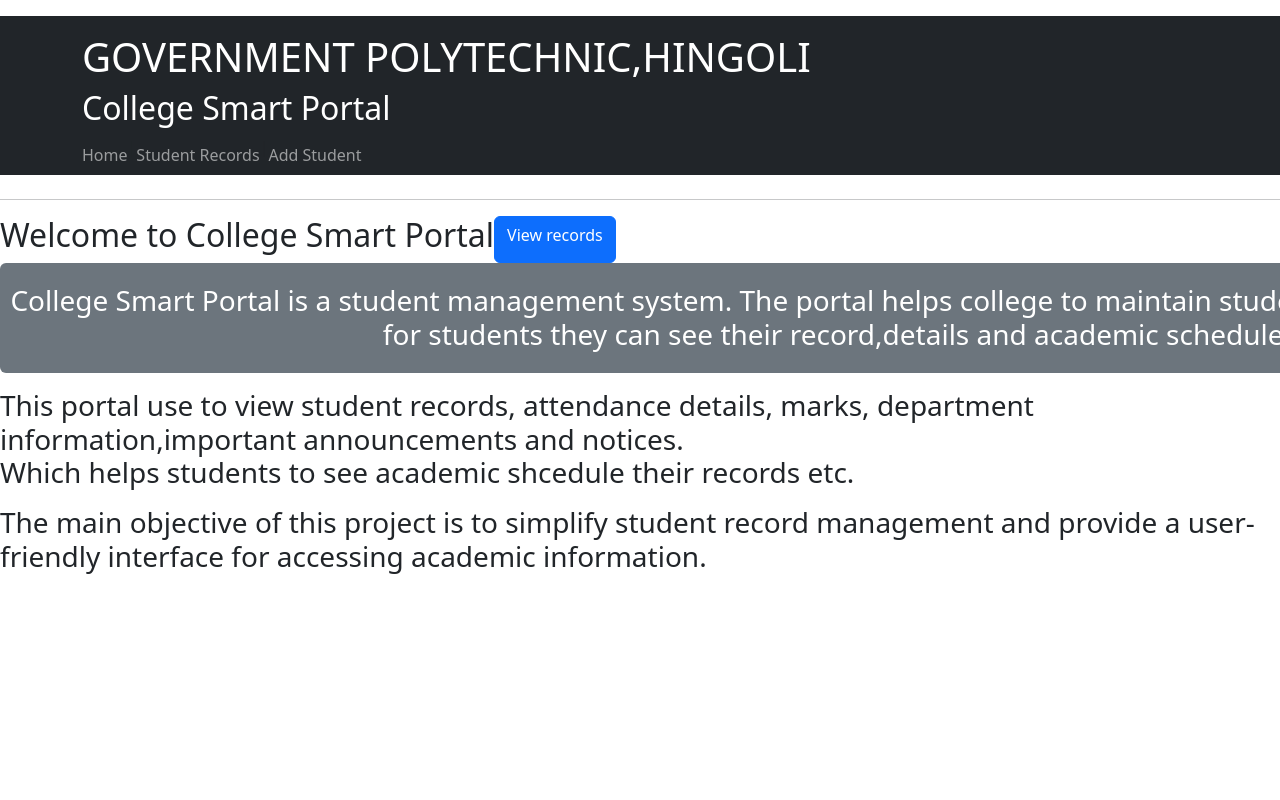
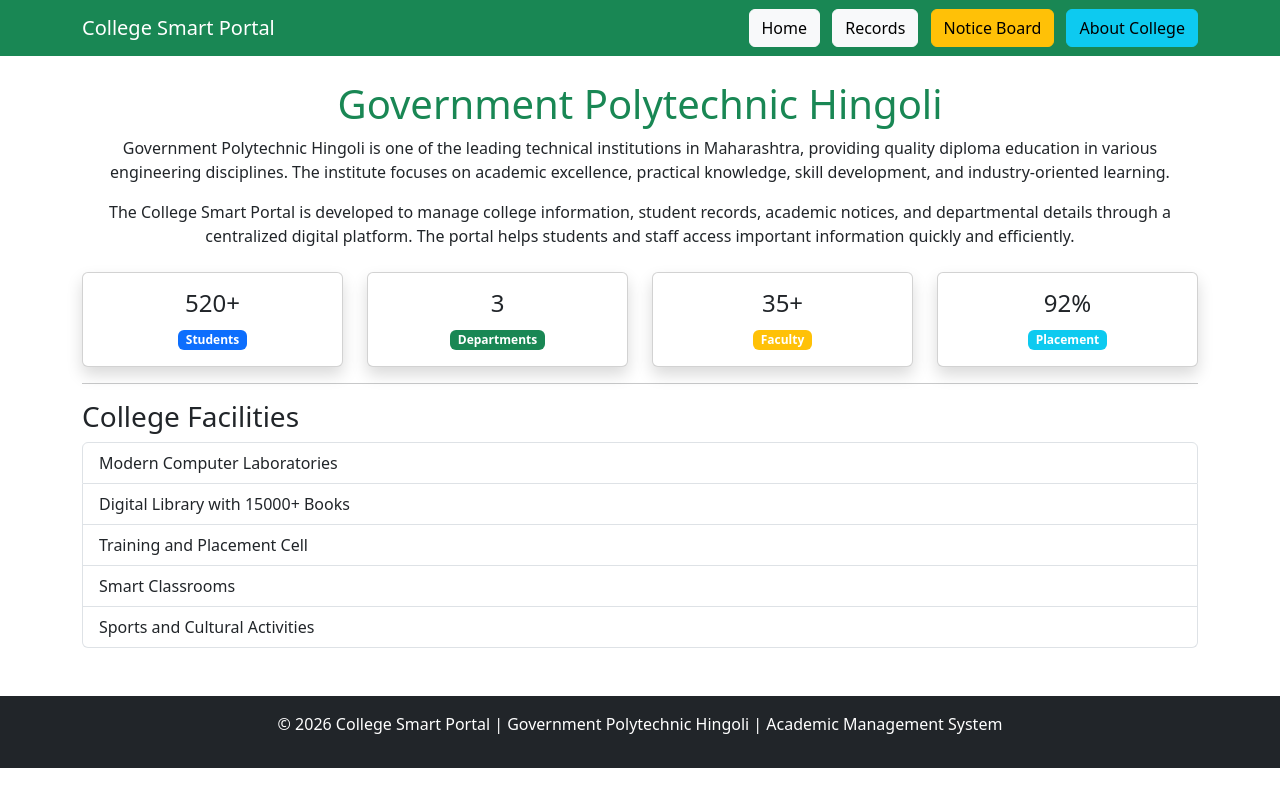
Before and after one commit to p-19697/Python, a Flask app: page / in a window 1280 px wide; the page is wider, and only the part inside the window is pictured. Run offline with Flask 3, Linux system fonts and the light colour scheme.

Commit message:
Day 7: Bootstrap navbar cards badges

```diff
--- a/app.py
+++ b/app.py
@@ -2,14 +2,44 @@ from flask import Flask, render_template
 
 app = Flask(__name__)
 
+college = {
+    "name": "Government Polytechnic Hingoli",
+    "location": "Hingoli, Maharashtra",
+    "established": 1985,
+    "affiliation": "MSBTE",
+    "departments": "Computer Engineering, Electronics Engineering, Mechanical Engineering",
+    "courses": "CO, EJ, ME",
+    "library_books": "15000+",
+    "computer_labs": 4,
+    "status": "Active"
+}
+
 students = [
-    {   "id": 1, "name": "Pranjali Gursude", "department": "Computer Engineering","attendance": "92%", "marks": 88 },
-    {  "id": 2, "name": "Aarti More", "department": "Mechanical Engineering", "attendance": "85%", "marks": 80 },
-    {  "id": 3,  "name": "Dhanashree Pole", "department": "Electronics Engineering","attendance": "90%", "marks": 91},
-    {"id": 4,"name": "Poonam Kurhe","department": "Computer Engineering","attendance": "98%","marks": 99 },
-    {"id": 5,"name": "Gauri Deshmukh","department": "Electronics Engineering","attendance": "90%","marks": 95},
-    {"id": 6,"name": "kaveri Wankhede","department": "Mechanical Engineering","attendance": "99%","marks": 99},
-    {"id": 7,"name": "Vaibhavi patil","department": "Computer Engineering","attendance": "90%","marks": 91}
+    {"id": "CO101","name": "Pranjali Gursude","department": "Computer Engineering","year": "Second Year","attendance": "92%","cgpa": "8.7" },
+    { "id": "EJ102", "name": "Sneha Shinde", "department": "Electronics Engineering", "year": "Third Year", "attendance": "89%", "cgpa": "8.4" },
+    {"id": "ME103","name": "Priya Patil","department": "Mechanical Engineering","year": "First Year","attendance": "95%","cgpa": "8.9" },
+    {"id": "CO103","name": "Aarti More","department": "Computer Engineering","year": "Second Year","attendance": "92%","cgpa": "8.7" },
+    {"id": "EJ106","name": "Poonam Kurhe","department": "Electronics Engineering","year": "Third Year","attendance": "95%","cgpa": "8.8" },
+    {"id": "ME110","name": "kaveri Wankhede","department": "Mecanical Engineering","year": "Second Year","attendance": "98%","cgpa": "8.6" },
+    {"id": "CO112","name": "Dhanashree Pole","department": "Computer Engineering","year": "Third Year","attendance": "93%","cgpa": "8.3" },
+    {"id": "EJ113","name": "Gaytri Hippale","department": "Electronics Engineering","year": "Second Year","attendance": "97%","cgpa": "8.4" },
+    {"id": "CO111","name": "Mohini Ghuge","department": "Computer Engineering","year": "Third Year","attendance": "96%","cgpa": "8.1" },
+    {"id": "ME234","name": "Vaishnavi Deshmukh","department": "Mechanical Engineering","year": "Second Year","attendance": "90%","cgpa": "8.6" },
+    {"id": "EJ542","name": "Tanuja Pattewar","department": "Electronics Engineering","year": "Third Year","attendance": "95%","cgpa": "8.8" },
+    {"id": "ME513","name": "Siddhi Patil","department": "Mechamical Engineering","year": "Second Year","attendance": "99%","cgpa": "8.4" },
+    {"id": "CO258","name": "Srushti kadam","department": "Computer Engineering","year": "Third Year","attendance": "98%","cgpa": "8.5" },
+    {"id": "EJ546","name": "Yogita Dalvi","department": "Electronic Engineering","year": "Second Year","attendance": "92%","cgpa": "8.6" },
+
+
+]
+
+notices = [
+    "Semester Examination starts from 15 June 2026",
+    "Scholarship Form Submission Last Date: 20 June 2026",
+    "Campus Placement Drive on 25 June 2026",
+    "Industrial Visit Registration Open",
+    "Library Membership Renewal Notice",
+    "Project Exhibition on 30 June 2026"
 ]
 
 @app.route("/")
@@ -18,22 +48,24 @@ def home():
 
 @app.route("/records")
 def records():
-    return render_template("records.html", students=students)
+    return render_template(
+        "records.html",
+        college=college,
+        students=students
+    )
 
-@app.route("/add")
-def add():
-    return render_template("add.html")
+@app.route("/notice")
+def notice():
+    return render_template(
+        "notice.html",
+        notices=notices
+    )
 
-@app.route("/record/<int:id>")
-def record(id):
-    student = None
-
-    for s in students:
-        if s["id"] == id:
-            student = s
-            break
-
-    return render_template("record_detail.html", student=student)
-
+@app.route("/about")
+def about():
+    return render_template(
+        "about.html",
+        college=college
+    )
 if __name__ == "__main__":
     app.run(debug=True)
--- a/templates/base.html
+++ b/templates/base.html
@@ -1,35 +1,42 @@
 <!DOCTYPE html>
 <html>
 <head>
-    <title>{% block title %}{% endblock %}</title>
+    <title>College Smart Portal</title>
 
-    <!--Bootstrap CSS-->
-    <link href="https://cdn.jsdelivr.net/npm/bootstrap@5.3.0/dist/css/bootstrap.min.css"
-    rel="stylesheet">
+    <link href="https://cdn.jsdelivr.net/npm/bootstrap@5.3.3/dist/css/bootstrap.min.css" rel="stylesheet">
 </head>
 
 <body>
-    <nav class=" navbar-expand-lg navbar-dark bg-dark">
-        <div class="container">
 
-<hr>
-<a class="navbar-brand" href="{{url_for('home')}}"><h1>GOVERNMENT POLYTECHNIC,HINGOLI</h1>
-<h2>College Smart Portal</h2></a>
-<div class = "navbar-nav ms-auto">
-<a class="nav-link" href="{{ url_for('home') }}">Home</a> |
-<a class="nav-link" href="{{ url_for('records') }}">Student Records</a> |
-<a class="nav-link" href="{{ url_for('add') }}">Add Student</a>
+<nav class="navbar navbar-expand-lg navbar-dark bg-success">
+<div class="container">
+
+<a class="navbar-brand" href="/">
+College Smart Portal
+</a>
+
+<div>
+<a class="btn btn-light me-2" href="/">Home</a>
+<a class="btn btn-light me-2" href="/records">Records</a>
+<a class="btn btn-warning me-2" href="/notice">Notice Board</a>
+<a class="btn btn-info" href="/about">About College</a>
 </div>
+
 </div>
 </nav>
 
 <div class="container mt-4">
-
-</div>
-<hr>
-
 {% block content %}
 {% endblock %}
+</div>
+
+<footer class="bg-dark text-white text-center p-3 mt-5">
+<p>
+© 2026 College Smart Portal |
+Government Polytechnic Hingoli |
+Academic Management System
+</p>
+</footer>
 
 </body>
 </html>
--- a/templates/home.html
+++ b/templates/home.html
@@ -1,36 +1,80 @@
 {% extends 'base.html' %}
 
-{% block title %}
-Home Page
-{% endblock %}
+{% block content %}
 
-{% block content %}
-<div class=d-flex justify-content-between align-items-center mb-r>
+<div class="text-center">
 
-<h2>Welcome to College Smart Portal</h2>
-<a href="{{url_for('records')}}" class="btn btn-primary">View records</a>
+<h1 class="text-success">
+Government Polytechnic Hingoli
+</h1>
 
+<p>
+Government Polytechnic Hingoli is one of the leading technical
+institutions in Maharashtra, providing quality diploma education
+in various engineering disciplines. The institute focuses on
+academic excellence, practical knowledge, skill development,
+and industry-oriented learning.
+</p>
+
+<p>
+The College Smart Portal is developed to manage college information,
+student records, academic notices, and departmental details through
+a centralized digital platform. The portal helps students and staff
+access important information quickly and efficiently.
+</p>
 
 </div>
+
+<div class="row mt-4">
+
+<div class="col-md-3">
+<div class="card shadow">
+<div class="card-body text-center">
+<h4>520+</h4>
+<span class="badge bg-primary">Students</span>
 </div>
-<span class ="badge bg-secondary fs-6">
-<p>
-<h3>
-College Smart Portal is a student management system. The portal helps college to
-maintain student information and their records.<br>
-for students they can see their record,details and academic schedule also.
-</h3></p></span>
+</div>
+</div>
 
-<p><h3>
-This portal use to  view student records,
-attendance details, marks, department information,important announcements and notices.
-<br>Which helps students to see academic shcedule their records etc.
-</h3></p>
+<div class="col-md-3">
+<div class="card shadow">
+<div class="card-body text-center">
+<h4>3</h4>
+<span class="badge bg-success">Departments</span>
+</div>
+</div>
+</div>
 
-<p><h3>
-The main objective of this project is to simplify
-student record management and provide a user-friendly
-interface for accessing academic information.
-</h3></p>
+<div class="col-md-3">
+<div class="card shadow">
+<div class="card-body text-center">
+<h4>35+</h4>
+<span class="badge bg-warning">Faculty</span>
+</div>
+</div>
+</div>
+
+<div class="col-md-3">
+<div class="card shadow">
+<div class="card-body text-center">
+<h4>92%</h4>
+<span class="badge bg-info">Placement</span>
+</div>
+</div>
+</div>
+
+</div>
+
+<hr>
+
+<h3>College Facilities</h3>
+
+<ul class="list-group">
+<li class="list-group-item">Modern Computer Laboratories</li>
+<li class="list-group-item">Digital Library with 15000+ Books</li>
+<li class="list-group-item">Training and Placement Cell</li>
+<li class="list-group-item">Smart Classrooms</li>
+<li class="list-group-item">Sports and Cultural Activities</li>
+</ul>
 
 {% endblock %}
```
Also changed, not shown: templates/about.html (+68 -7 lines), templates/notice.html (added, +19 -0 lines), templates/records.html (+22 -29 lines).
